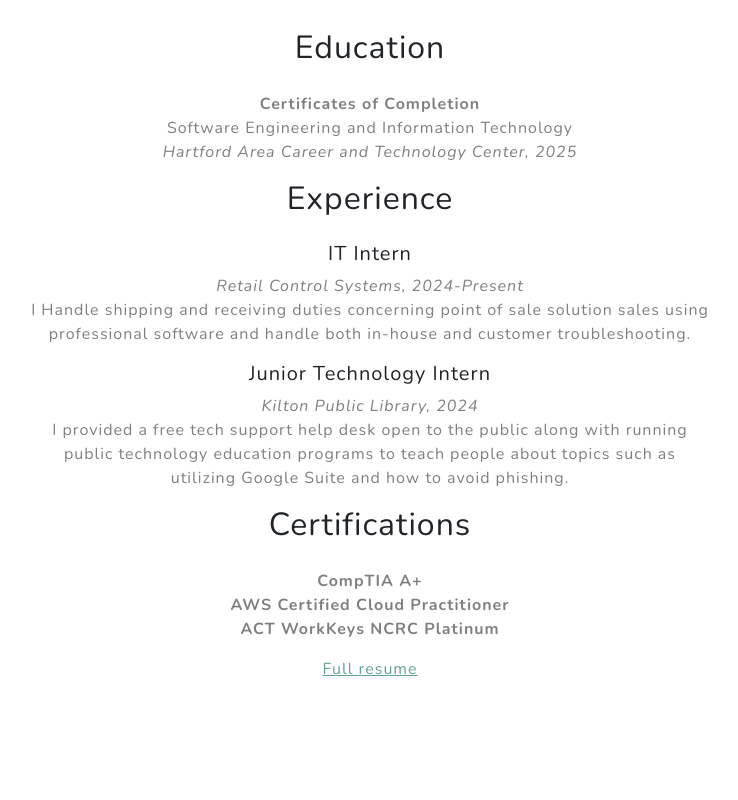
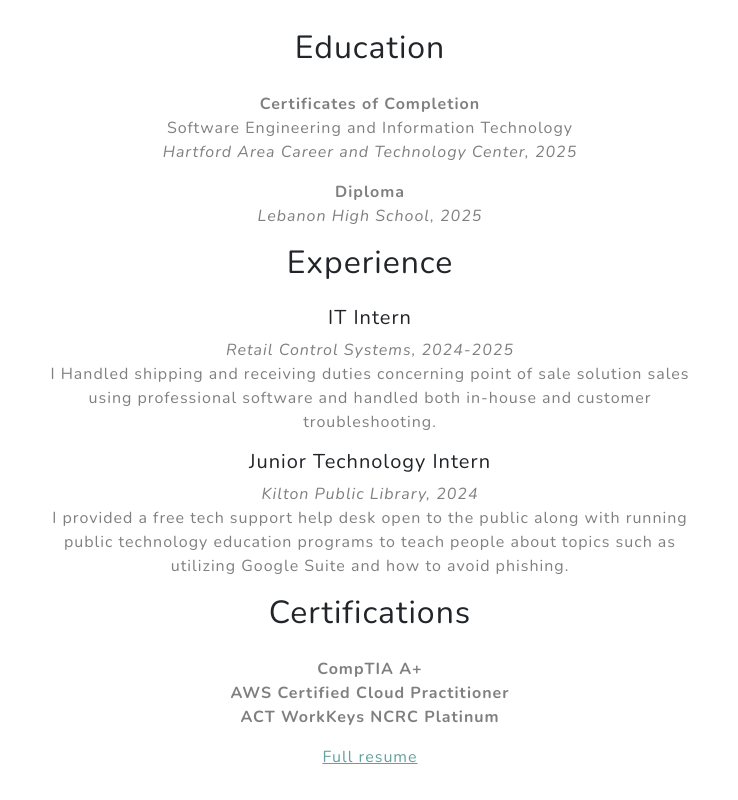
Before and after one commit to WrBunzey/Portfolio, a plain HTML site: page index.html in a window 1280 px wide. Shown: the part 1329-2129 px from the top of the page, without its empty margins (270-1008 px from the left). Drawn offline with nearby package versions, Linux system fonts and the light colour scheme.

Commit message:
Updated Resume

```diff
--- a/index.html
+++ b/index.html
@@ -76,14 +76,19 @@
                             <br>
                             <i> Hartford Area Career and Technology Center, 2025</i>
                         </p>
+                        <p class="text-black-50">
+                            <b>Diploma</b>
+                            <br>
+                            <i>Lebanon High School, 2025</i>
+                        </p>
                         <h2 class="mb-4">Experience</h2>
                         <h5>IT Intern</h5>
                         <p class="text-black-50">
-                            <i> Retail Control Systems, 2024-Present</i>
+                            <i> Retail Control Systems, 2024-2025</i>
                             <br>
-                            I Handle shipping and receiving duties concerning point of sale
+                            I Handled shipping and receiving duties concerning point of sale
                             solution sales using professional software and
-                            handle both in-house and customer troubleshooting.
+                            handled both in-house and customer troubleshooting.
                         </p>
                         <h5>Junior Technology Intern</h5>
                         <p class="text-black-50">
@@ -198,7 +203,7 @@
                                     <!-- Portfolio Modal - Image-->
                                     <img src="assets\img\twolip-frontend.png" class="figure-img img-fluid rounded" alt="HACTC logo in grayscale">
                                     <!-- Portfolio Modal - Text-->
-                                    <p class="mb-4">For my Software Engineering capstone project, I worked with a classmate to create a simple messaging application named TwoLip. This application used Amazon Web Services for the backend to handle data storage and networking capabilities. We used services such as Amazon SQS for message queuing, MongoDB for message storage, SNS for notifications, and S3 for image/file storage. TwoLip supports messaging one or more people, profile customization, and file/image embedding in messages. The frontend for Twolip utilizes the Electron API to create a desktop application using HTML, CSS, and JavaScript, allowing for the creation of a customizable GUI using webdev tools and supporting both desktop and web browser apps. For the branding of this application, we decided on naming it TwoLip, referring to tulips and mouths, representing both growth and communication. Our logo reflects this naming convention.</p>
+                                    <p class="mb-4">For my Software Engineering capstone project, I worked with a classmate to create a simple messaging application named TwoLip. This application used Amazon Web Services for the backend to handle data storage and networking capabilities. We used services such as Amazon SQS for message queuing, DynamoDB for message storage, SNS for notifications, and S3 for image/file storage. TwoLip supports messaging one or more people, profile customization, and file/image embedding in messages. The frontend for Twolip utilizes the Electron API to create a desktop application using HTML, CSS, and JavaScript, allowing for the creation of a customizable GUI using webdev tools and supporting both desktop and web browser apps. For the branding of this application, we decided on naming it TwoLip, referring to tulips and mouths, representing both growth and communication. Our logo reflects this naming convention.</p>
                                     <button class="btn btn-primary" data-bs-dismiss="modal">
                                         <i class="fas fa-xmark fa-fw"></i>
                                         Close Window
```
